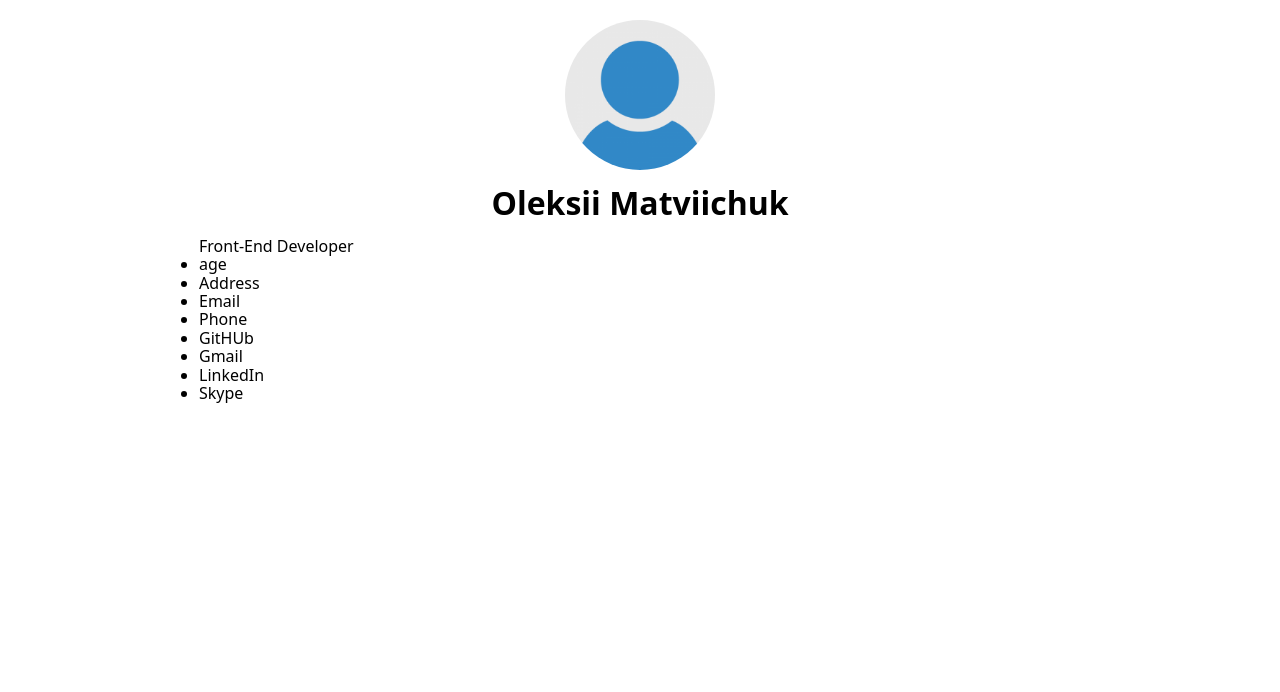
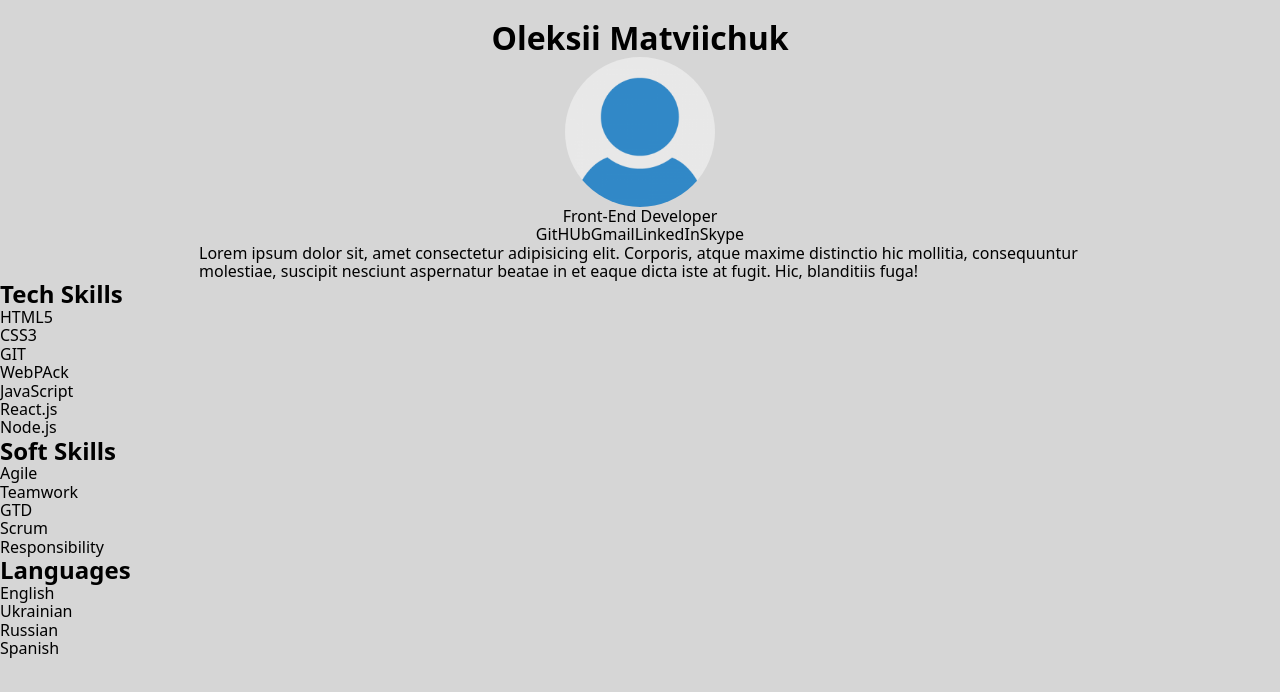
Before and after one commit to AlexDvor/cv, a website built with Parcel: page src/index.html in a window 1280 px wide. Built offline with nearby package versions, Linux system fonts and the light colour scheme.

Commit message:
added about me section

```diff
--- a/src/index.html
+++ b/src/index.html
@@ -13,6 +13,9 @@
   </head>
   <body>
     <include src="./partials/header.html"></include>
+    <main>
+      <include src="./partials/skills.html"></include>
+    </main>
 
     <script src="./index.js"></script>
   </body>
--- a/src/partials/header.html
+++ b/src/partials/header.html
@@ -1,5 +1,6 @@
 <header class="header">
   <div class="container">
+    <h1 class="name">Oleksii Matviichuk</h1>
     <div class="wrapper-profile">
       <img
         class="wrapper-profile__img"
@@ -9,20 +10,17 @@
         height="150px"
       />
     </div>
-
-    <h1 class="name">Oleksii Matviichuk</h1>
     <p class="profession">Front-End Developer</p>
-    <ul>
-      <li>age</li>
-      <li>Address</li>
-      <li>Email</li>
-      <li>Phone</li>
-    </ul>
-    <ul>
+    <ul class="contacts">
       <li>GitHUb</li>
       <li>Gmail</li>
       <li>LinkedIn</li>
       <li>Skype</li>
     </ul>
+    <p>
+      Lorem ipsum dolor sit, amet consectetur adipisicing elit. Corporis, atque maxime distinctio
+      hic mollitia, consequuntur molestiae, suscipit nesciunt aspernatur beatae in et eaque dicta
+      iste at fugit. Hic, blanditiis fuga!
+    </p>
   </div>
 </header>
--- /dev/null
+++ b/src/partials/skills.html
@@ -0,0 +1,29 @@
+<section class="skills">
+  <h2>Tech Skills</h2>
+  <ul>
+    <li>HTML5</li>
+    <li>CSS3</li>
+    <li>GIT</li>
+    <li>WebPAck</li>
+    <li>JavaScript</li>
+    <li>React.js</li>
+    <li>Node.js</li>
+  </ul>
+
+  <h2>Soft Skills</h2>
+  <ul>
+    <li>Agile</li>
+    <li>Teamwork</li>
+    <li>GTD</li>
+    <li>Scrum</li>
+    <li>Responsibility</li>
+  </ul>
+
+  <h2>Languages</h2>
+  <ul>
+    <li>English</li>
+    <li>Ukrainian</li>
+    <li>Russian</li>
+    <li>Spanish</li>
+  </ul>
+</section>
--- a/src/sass/_header.scss
+++ b/src/sass/_header.scss
@@ -2,6 +2,10 @@
   margin-top: 20px;
 }
 
+.name {
+  // margin-top: 15px;
+  text-align: center;
+}
 .wrapper-profile {
   width: 150px;
   height: 150px;
@@ -18,11 +22,11 @@
   height: 100%;
 }
 
-.name {
-  margin-top: 15px;
+.profession {
+  // margin-top: 15px;
   text-align: center;
 }
-
-.profession {
-  margin-top: 15px;
+.contacts {
+  display: flex;
+  justify-content: center;
 }
--- a/src/sass/main.scss
+++ b/src/sass/main.scss
@@ -1,10 +1,5 @@
-/*
- * Главный файл стилей.
- * Все паршалы подключаются сюда.
- */
-
-// Стили для файла с примером HTML-фрагмента
 @import './utils/common';
+@import './utils/variables';
 @import './utils/mixin';
 @import './utils/container';
 @import './header';
--- a/src/sass/utils/_common.scss
+++ b/src/sass/utils/_common.scss
@@ -1,10 +1,10 @@
 body {
   // font-family: var(--font-family);
-  // background-color: #072732;
+  background-color: var(--background-body-color);
 }
 
 ul {
-  // list-style: none;
+  list-style: none;
   margin: 0;
   padding: 0;
 }
--- a/src/sass/utils/_variables.scss
+++ b/src/sass/utils/_variables.scss
@@ -1,25 +1,6 @@
 :root {
   --font-family: 'Roboto', sans-serif;
-  --primary-font-color: #ffffff;
-  --secondary-font-color: #545454;
-  --footer-font-color: #8c8c8c;
-  --accent-font-color: #ff6b08;
-  --accent-background-btn-color: #ff6b01;
-  --accent-close-icon: #ff6b01;
-  --cards-description-font-color: #8c8c8c;
-  --cards-name-font-color: #000000;
-  --lang-btn-font-color: #cccccc;
-  --placeholder-font-color: #e9e5e5;
-  --background-color-hero: rgba(0, 0, 0, 0.56);
-  --background-color-footer: #072732;
-  --background-color-btn: transparent;
-  --background-color-rating: #ff6b01;
-  --background-pseudo-color: #ff6b08;
-  --background-color-modal: #ececec;
-  --background-color-backdrop: rgba(0, 0, 0, 0.3);
-  --border-bottom-input: #ffffff;
-  --message-failure: #ff001b;
+  --background-body-color: #d6d6d6;
   --time: 250ms;
   --time-function: cubic-bezier(0.4, 0, 0.2, 1);
-  --close-color-icon: #bd6f61;
 }
```
